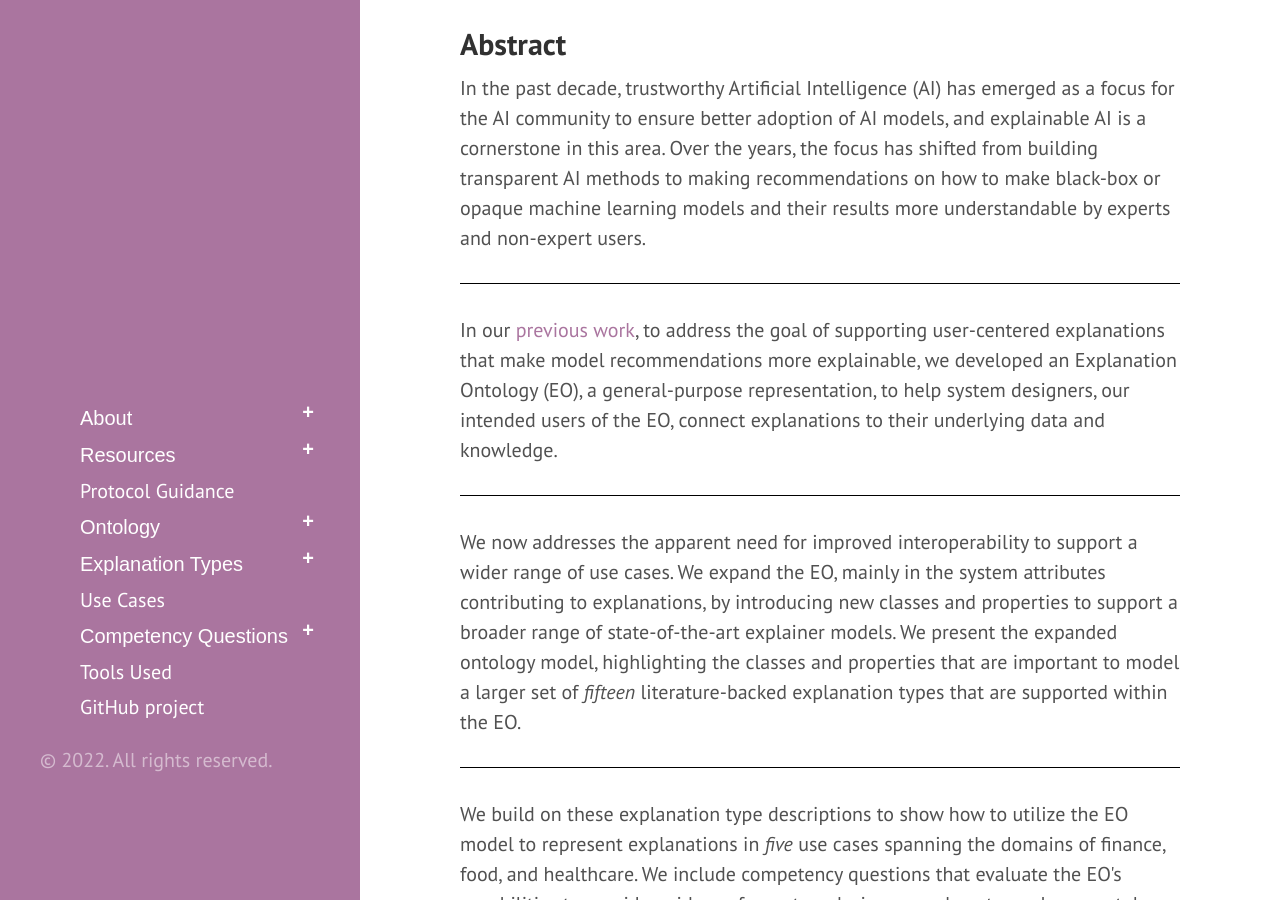
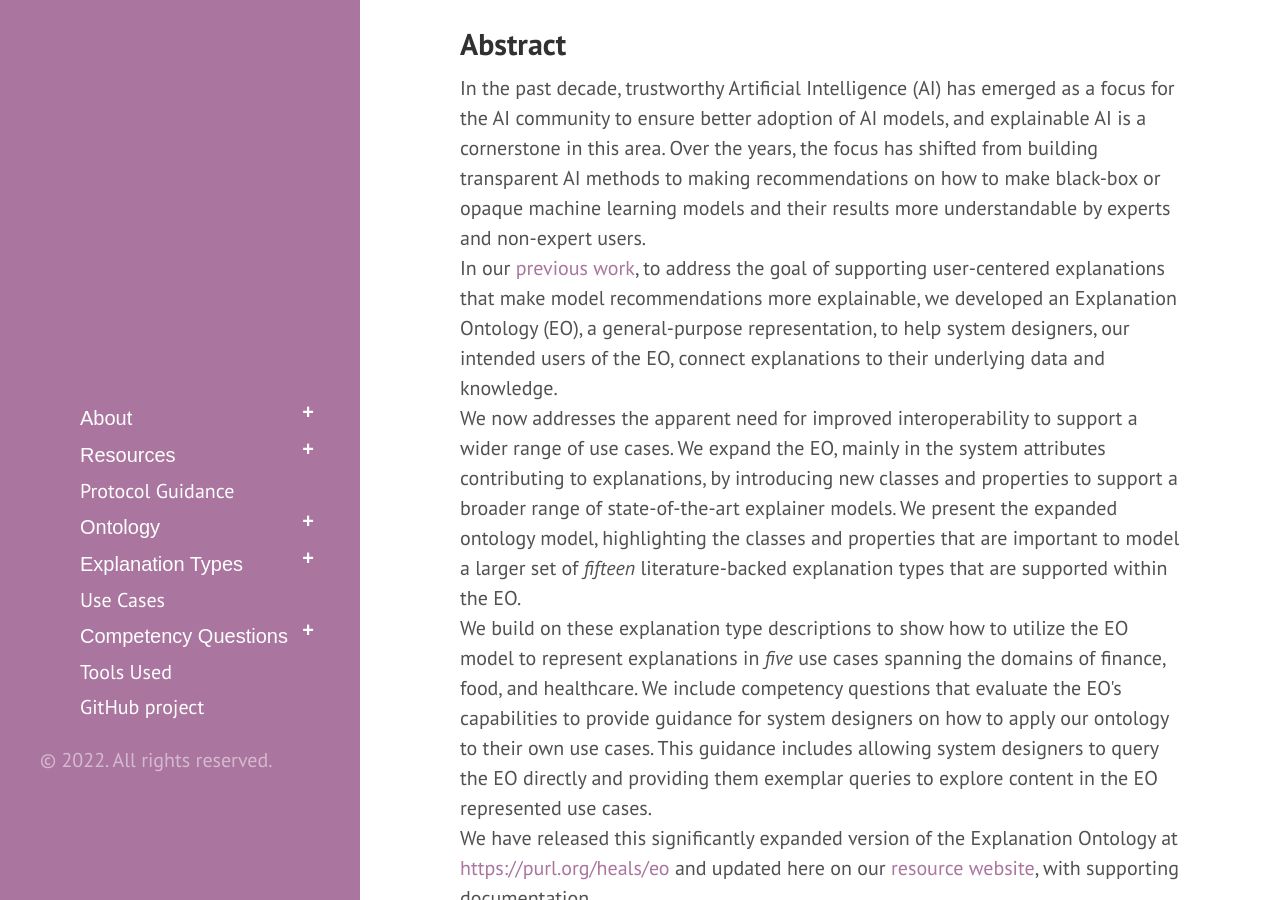
Before and after one commit to tetherless-world/explanation-ontology, a Jekyll site: the page built from index.md, in a window 1280 px wide and 900 px high, scrolled down 529 px. Built offline with Jekyll 4.4.1, drawn with Linux system fonts in a browser that asks for light colours; our own code applies the rules of GitHub Pages for plain Markdown files; Markdown is read by kramdown in place of the engine named in the settings.

Commit message:
Update index.md

```diff
--- a/index.md
+++ b/index.md
@@ -25,15 +25,15 @@ title: Explanation Ontology: A General-Purpose, Semantic Representation for Supp
 
 <h2>Abstract</h2>
   <p>In the past decade, trustworthy Artificial Intelligence (AI) has emerged as a focus for the AI community to ensure better adoption of AI models, and explainable AI is a cornerstone in this area. Over the years, the focus has shifted from building transparent AI methods to making recommendations on how to make black-box or opaque machine learning models and their results more understandable by experts and non-expert users.
-    <hr/>
+    <br/>
     In our <a href="https://arxiv.org/abs/2010.01479">previous work</a>, to address the goal of supporting user-centered explanations that make model recommendations more explainable, we developed an Explanation Ontology (EO), a general-purpose representation, to help system designers, our intended users of the EO, connect explanations to their underlying data and knowledge.
-  <hr/>
+  <br/>
     We now addresses the apparent need for improved interoperability to support a wider range of use cases. We expand the EO, mainly in the system attributes contributing to explanations, by introducing new classes and properties to support a broader range of state-of-the-art explainer models. We present the expanded ontology model, highlighting the classes and properties that are important to model a larger set of <em>fifteen</em> literature-backed explanation types that are supported within the EO.
-  <hr/>
+  <br/>
     We build on these explanation type descriptions to show how to utilize the EO model to represent explanations in <em>five</em> use cases spanning the domains of finance, food, and healthcare. We include competency questions that evaluate the EO's capabilities to provide guidance for system designers on how to apply our ontology to their own use cases. This guidance includes allowing system designers to query the EO directly and providing them exemplar queries to explore content in the EO represented use cases.
-  <hr/>
+  <br/>
     We have released this significantly expanded version of the Explanation Ontology at <a href="https://purl.org/heals/eo" >https://purl.org/heals/eo</a> and updated here on our <a href ="https://tetherless-world.github.io/explanation-ontology">resource website</a>, with supporting documentation.
-  <hr/>
+  <br/>
     Overall, through the EO model, we aim to help system designers be better informed about explanations and support these explanations that can be composed, given their systems' outputs from various AI models, including a mix of machine learning, logical and explainer models, and different types of data and knowledge available to their systems.</p>
  </content>
 
```
